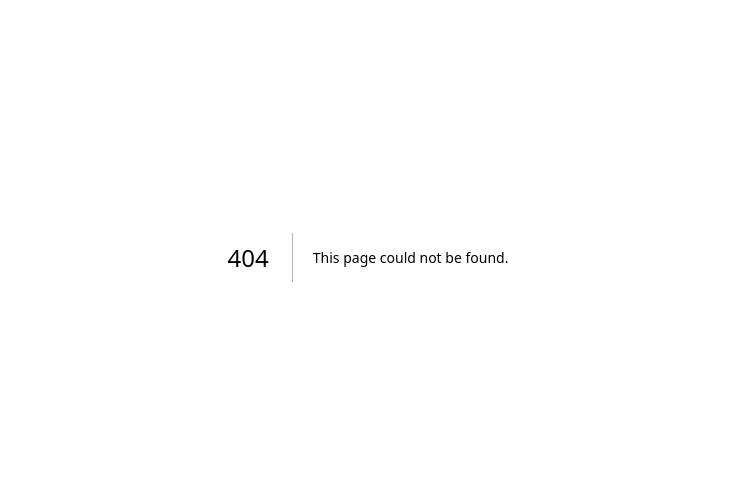
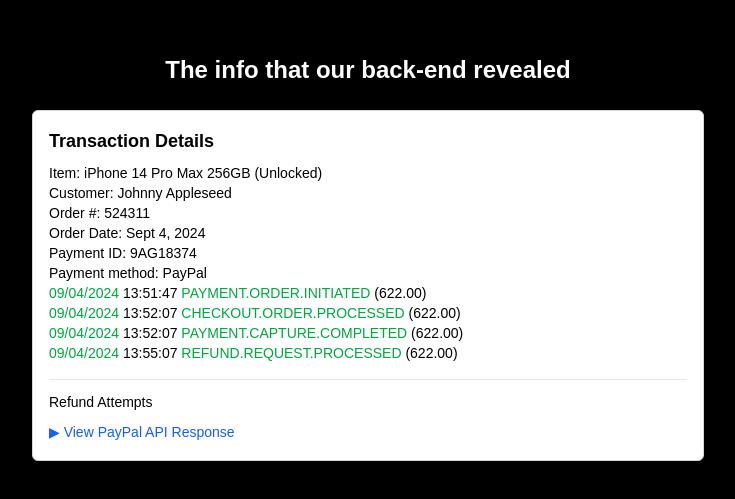
Before and after one commit to tdombui/starlink, a Next.js app: page /paypalapilog in a window 1280 px wide. Before the commit this address had no page. Shown: the part 143-642 px from the top of the page, without its empty margins (272-1007 px from the left). Built offline with nearby package versions, Linux system fonts and the light colour scheme.

Commit message:
update 2025-05-08-30-60

```diff
--- a/src/app/page.tsx
+++ b/src/app/page.tsx
@@ -566,7 +566,15 @@
       rel="noopener noreferrer"
       className="rounded-full bg-white text-black px-5 py-2 text-sm font-semibold hover:bg-gray-200 transition"
     >
-      View Presentation
+      View .pdf Presentation
+    </a>
+    <a
+      href="/dominick_bui-starlink-prez-2025.pptx"
+      target="_blank"
+      rel="noopener noreferrer"
+      className="rounded-full bg-white text-black px-5 py-2 text-sm font-semibold hover:bg-gray-200 transition"
+    >
+      Download .ppt Presentation
     </a>
 
     {/* <a
--- /dev/null
+++ b/src/app/paypalapilog/page.tsx
@@ -0,0 +1,16 @@
+'use client';
+import PaypalApiLogAccordion from '@/app/components/PayPalApiLog';
+
+export default function Page() {
+  const sampleLogEntry = {
+    date: '09/04/2024',
+    time: '13:55:07',
+  };
+
+  return (
+    <main className="flex flex-col items-center justify-center min-h-screen bg-black text-white space-y-6">
+      <h2 className="text-2xl font-semibold text-center">The info that our back-end revealed</h2>
+      <PaypalApiLogAccordion refundLogEntry={sampleLogEntry} />
+    </main>
+  );
+}
--- /dev/null
+++ b/src/app/refundsimulator/page.tsx
@@ -0,0 +1,15 @@
+'use client';
+import BackOfficeOrderCard from '@/app/components/BackOfficeOrderCard';
+
+export default function Page() {
+  const handleRefund = (date: string, time: string) => {
+    console.log(`Refund processed on ${date} at ${time}`);
+  };
+
+  return (
+    <main className="flex flex-col items-center justify-center min-h-screen bg-black text-white space-y-6">
+      <h2 className="text-2xl font-semibold text-center">What the agents see on the tickets</h2>
+      <BackOfficeOrderCard onRefund={handleRefund} />
+    </main>
+  );
+}
```
Also changed, not shown: 1 other file (tests, documents, lock files or other folders).
